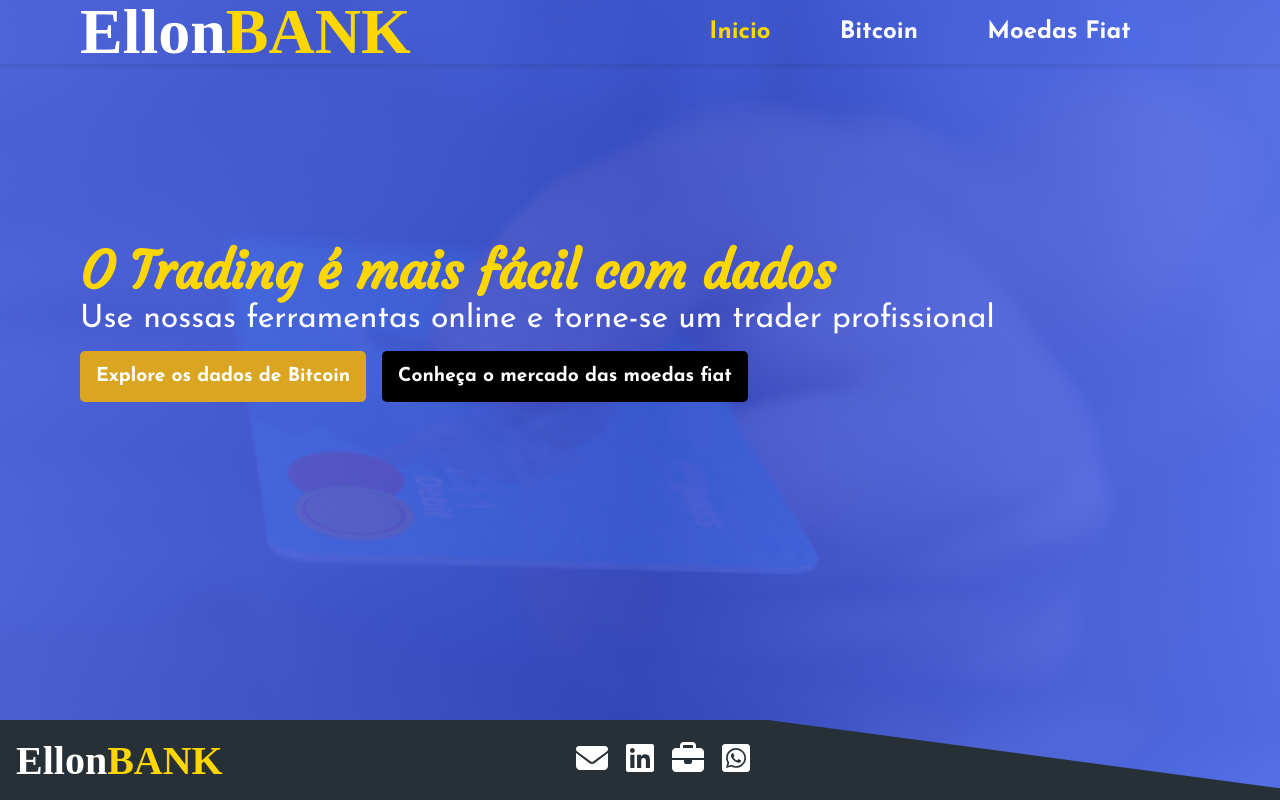
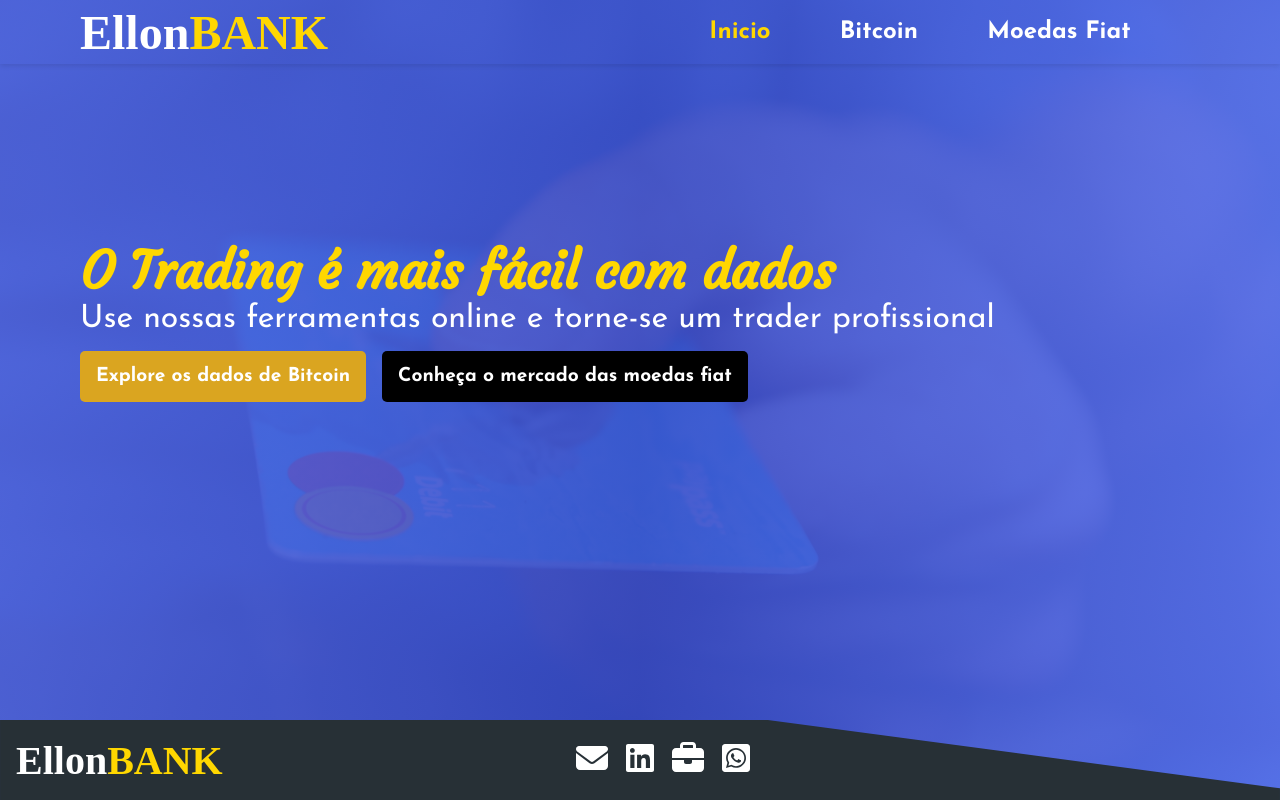
Before and after one commit to Carlitonchin/ellon, a Next.js app: page / in a window 1280 px wide. Built offline with nearby package versions, Linux system fonts and the light colour scheme; a web font is replaced by a local one.

Commit message:
logo header smaller

```diff
--- a/styles/header.css
+++ b/styles/header.css
@@ -24,7 +24,7 @@ nav{
 
 .logo{
     font-family: 'Yeon Sung', cursive;
-    font-size: 4rem;
+    font-size: 3rem;
     transition: 300ms ease-in-out;
 }
 
@@ -37,7 +37,7 @@ nav{
 }
 
 nav > .logo:hover{
-    font-size: 4.1rem;
+    font-size: 3.1rem;
 }
 
 nav > *{
```
